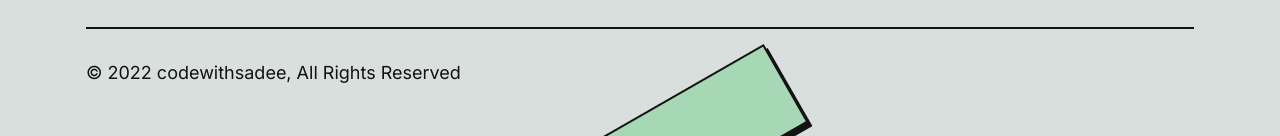
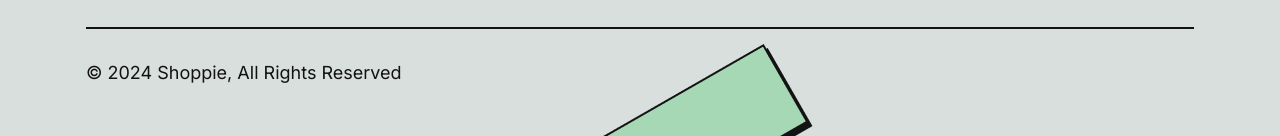
Before and after one commit to Yeabtsega-Tesfaye/Shoppie, a plain HTML site: page index.html in a window 1280 px wide. Shown: the part 4730-4866 px from the top of the page. Drawn offline with nearby package versions, Linux system fonts and the light colour scheme.

Commit message:
Update index.html

```diff
--- a/index.html
+++ b/index.html
@@ -580,7 +580,7 @@
         </div>
 
         <p class="copyright">
-          &copy; 2022 codewithsadee, All Rights Reserved
+          &copy; 2024 Shoppie, All Rights Reserved
         </p>
 
       </div>
```
